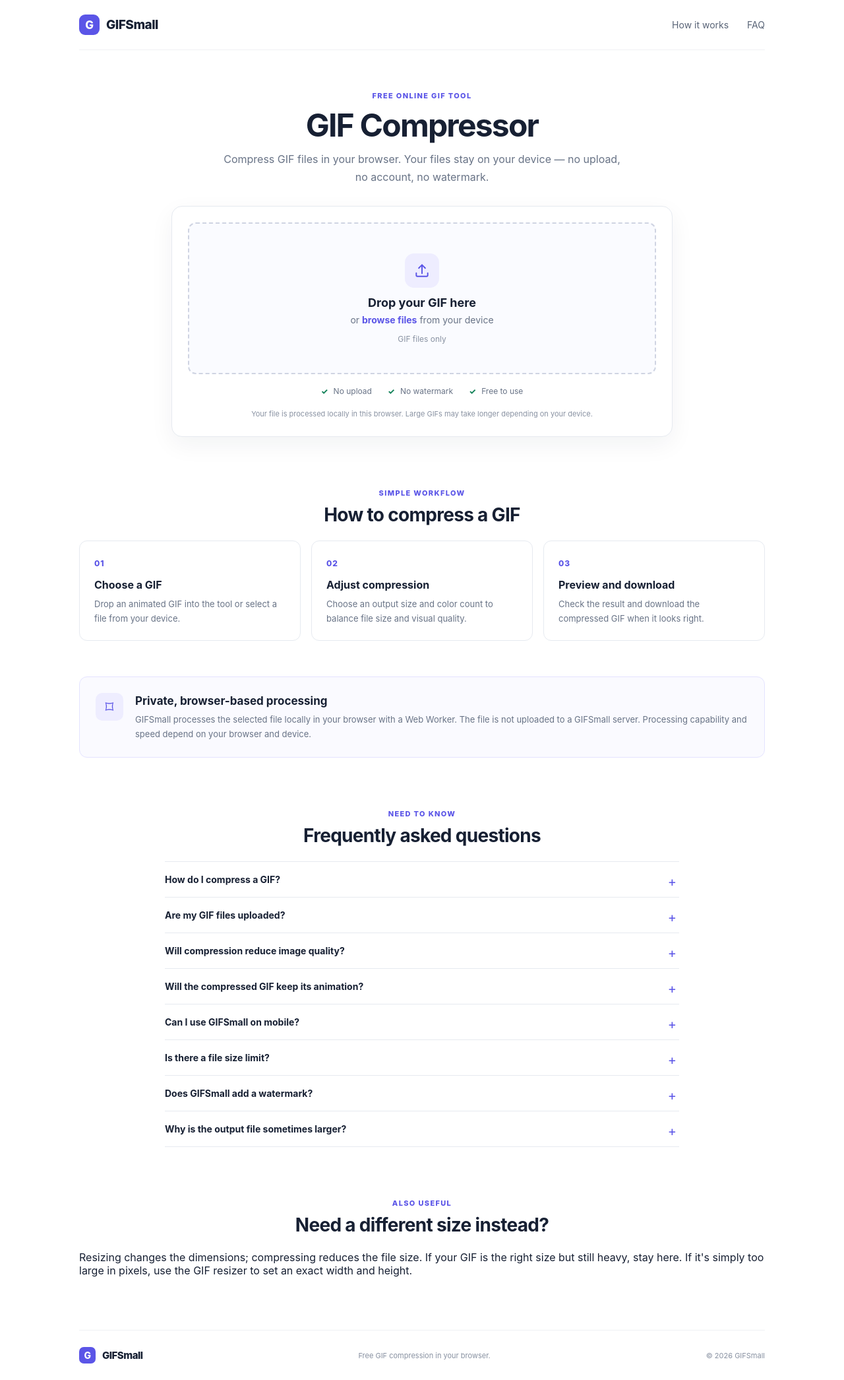
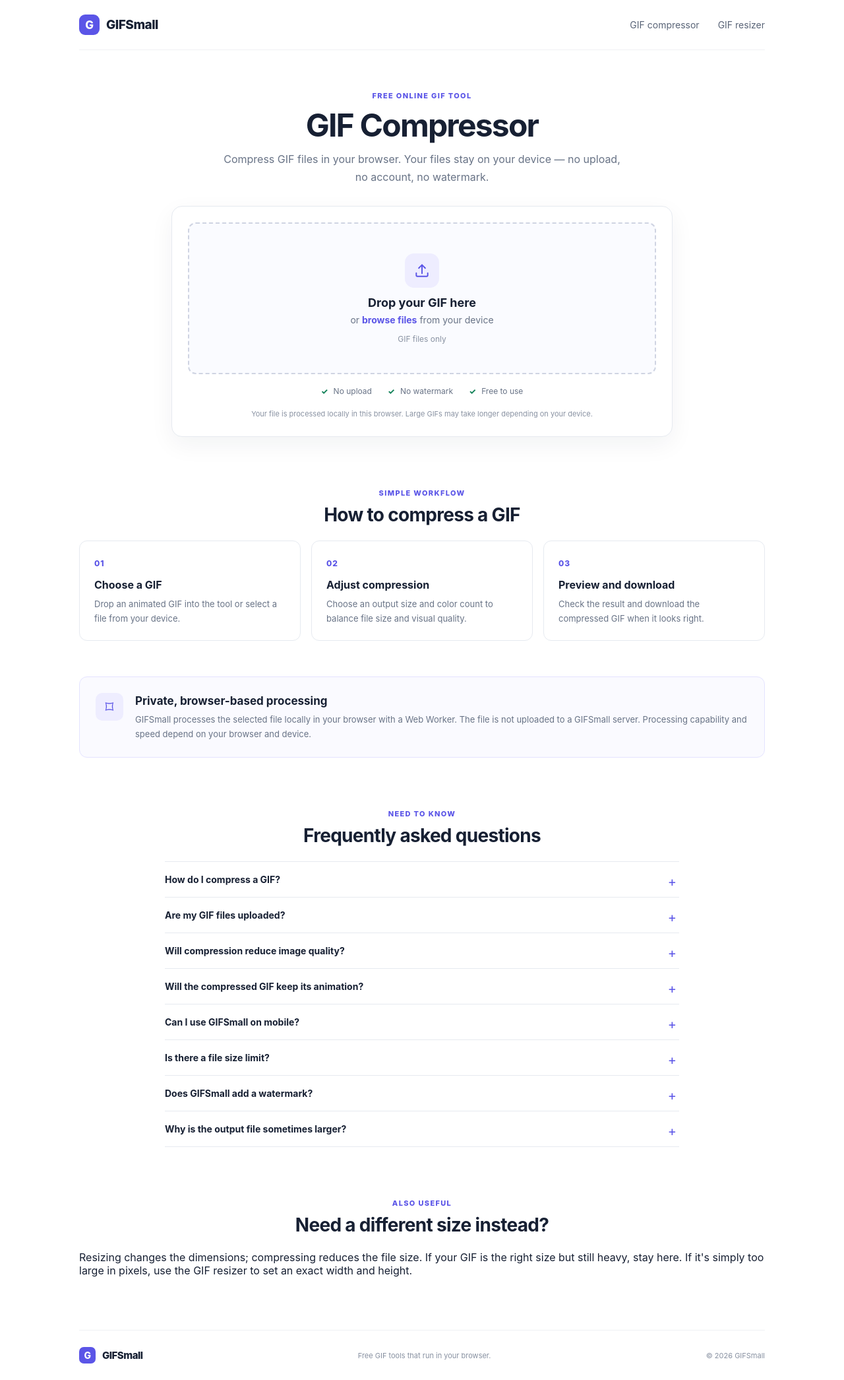
Before and after one commit to syz996/gifsmall, a Next.js app: page / in a window 1280 px wide. Shown: the whole page at 66% size. Built offline with nearby package versions, Linux system fonts and the light colour scheme.

Commit message:
组件位置调整

```diff
--- a/app/globals.css
+++ b/app/globals.css
@@ -132,6 +132,10 @@
   .site-footer { flex-wrap: wrap; }
   .site-footer p { order: 3; width: 100%; }
 }
+@media (max-width: 560px) {
+  .site-header { height: auto; padding: 14px 0; flex-wrap: wrap; gap: 10px; }
+  .site-header nav { gap: 16px; font-size: 13px; }
+}
 .retry-row {
   display: flex;
   flex-wrap: wrap;
--- a/app/layout.tsx
+++ b/app/layout.tsx
@@ -1,4 +1,5 @@
 import type { Metadata } from 'next';
+import Link from "next/link";
 import './globals.css';
 
 export const metadata: Metadata = {
@@ -8,7 +9,29 @@
 export default function RootLayout({ children }: { children: React.ReactNode }) {
   return (
     <html lang="en">
-      <body>{children}</body>
+      <body>
+        <header className="site-header page-shell">
+          <Link className="brand" href="/" aria-label="GIFSmall home">
+            <span className="brand-mark">G</span>
+            <span>GIFSmall</span>
+          </Link>
+          <nav aria-label="Main navigation">
+            <Link href="/">GIF compressor</Link>
+            <Link href="/gif-resizer/">GIF resizer</Link>
+          </nav>
+        </header>
+
+        {children}
+
+        <footer className="site-footer page-shell">
+          <Link className="brand footer-brand" href="/">
+            <span className="brand-mark">G</span>
+            <span>GIFSmall</span>
+          </Link>
+          <p>Free GIF tools that run in your browser.</p>
+          <span>© {new Date().getFullYear()} GIFSmall</span>
+        </footer>
+      </body>
     </html>
   );
 }
--- a/app/page.tsx
+++ b/app/page.tsx
@@ -78,16 +78,6 @@
 
   return (
     <main className="page-shell">
-      <header className="site-header">
-        <a className="brand" href="/" aria-label="GIFSmall home">
-          <span className="brand-mark">G</span>
-          <span>GIFSmall</span>
-        </a>
-        <nav aria-label="Main navigation">
-          <a href="#how-it-works">How it works</a>
-          <a href="#faq">FAQ</a>
-        </nav>
-      </header>
 
       <section className="hero">
         <span className="eyebrow">FREE ONLINE GIF TOOL</span>
@@ -160,14 +150,6 @@
         </p>
       </section>
 
-      <footer className="site-footer">
-        <a className="brand footer-brand" href="/">
-          <span className="brand-mark">G</span><span>GIFSmall</span>
-        </a>
-        <p>Free GIF compression in your browser.</p>
-        <span>© {new Date().getFullYear()} GIFSmall</span>
-      </footer>
-
       <script
         type="application/ld+json"
         dangerouslySetInnerHTML={{ __html: jsonLd(faqSchema) }}
```
